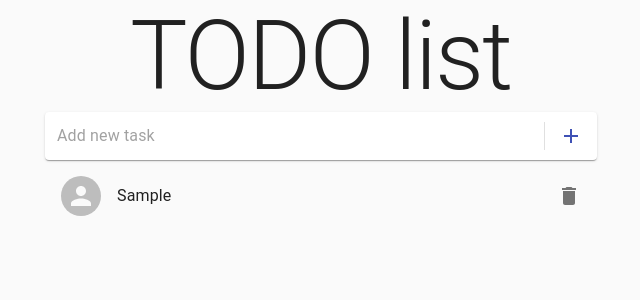
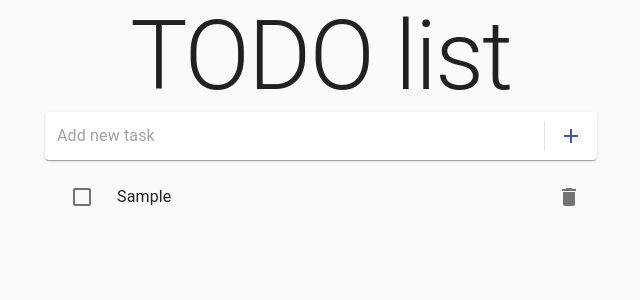
Before and after one commit to zakve/react-todo-list, a React (Create React App) app: page / in a window 1280 px wide. Both pictures are taken after typing "Sample" into the empty fields and a click on the button "Add". Shown: the top 300 px of the page, without its empty margins (319-959 px from the left). Built offline with nearby package versions, Linux system fonts and the light colour scheme.

Commit message:
Add check tasks

```diff
--- a/src/App.tsx
+++ b/src/App.tsx
@@ -13,11 +13,10 @@ import { Add, Delete } from '@material-ui/icons';
 //LIST
 import List from '@material-ui/core/List';
 import ListItem from '@material-ui/core/ListItem';
-import ListItemAvatar from '@material-ui/core/ListItemAvatar';
 import ListItemIcon from '@material-ui/core/ListItemIcon';
 import ListItemSecondaryAction from '@material-ui/core/ListItemSecondaryAction';
 import ListItemText from '@material-ui/core/ListItemText';
-import Avatar from '@material-ui/core/Avatar';
+import Checkbox from '@material-ui/core/Checkbox';
 
 import { makeStyles } from '@material-ui/core/styles';
 
@@ -60,8 +59,14 @@ function App() {
     setValue('')
   }
 
-  const addTodo = (text: string) => {
+  const addTodo = (text: string): void => {
     const newTodos: ITodo[] = [...todos, { text, complete: false }]
+    setTodos(newTodos)
+  }
+
+  const completeTodo = (index: number): void => {
+    const newTodos: ITodo[] = [...todos]
+    newTodos[index].complete = !newTodos[index].complete
     setTodos(newTodos)
   }
 
@@ -94,10 +99,12 @@ function App() {
           {todos.map((todo: ITodo, index: number) => {
             return (
               <ListItem key={index}>
-                <ListItemAvatar>
-                  <Avatar>
-                  </Avatar>
-                </ListItemAvatar>
+                <ListItemIcon>
+                  <Checkbox
+                    checked={todo.complete}
+                    onClick={() => completeTodo(index)}
+                  />
+                </ListItemIcon>
                 <ListItemText
                   primary={todo.text}
                 />
```
